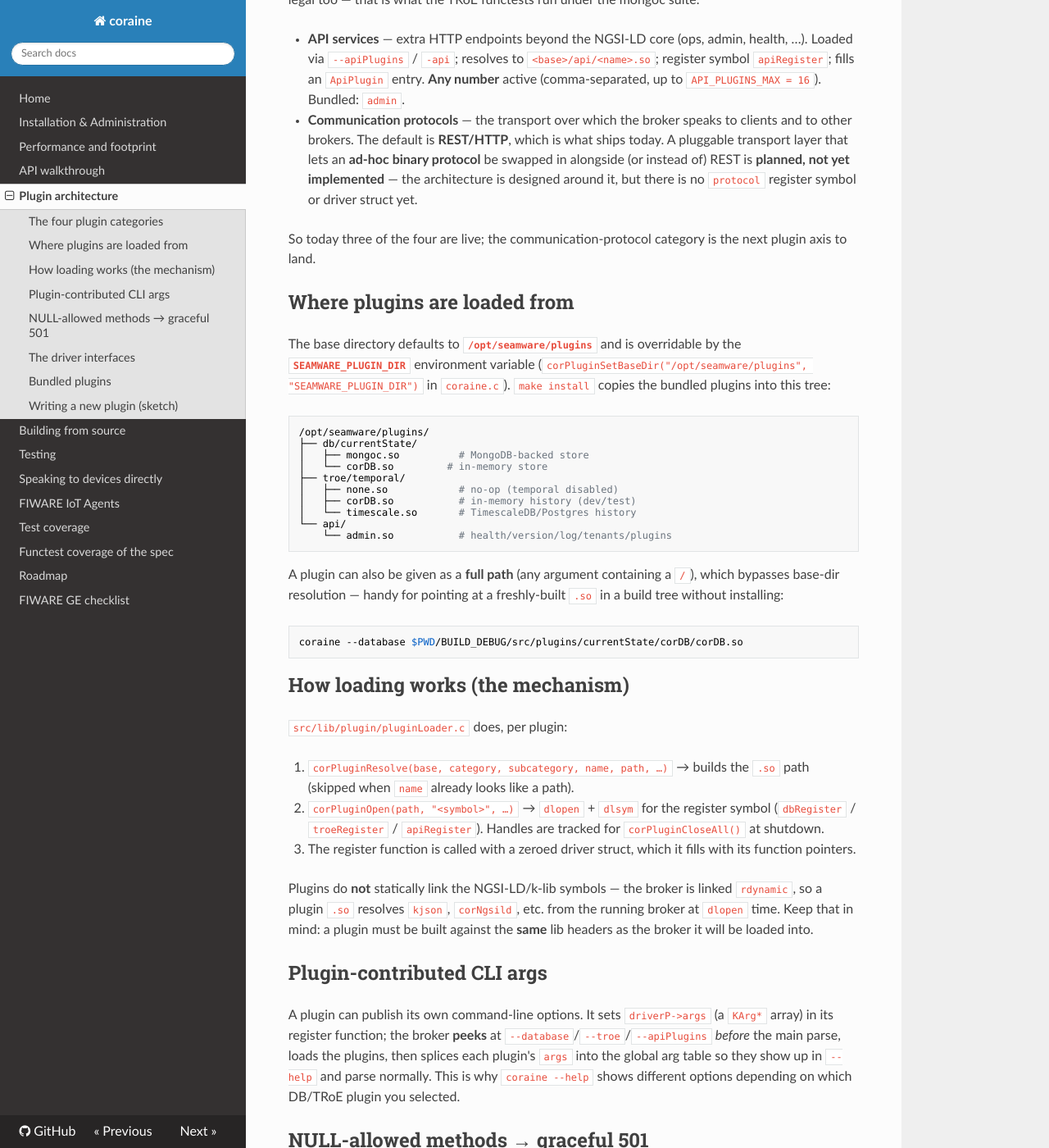
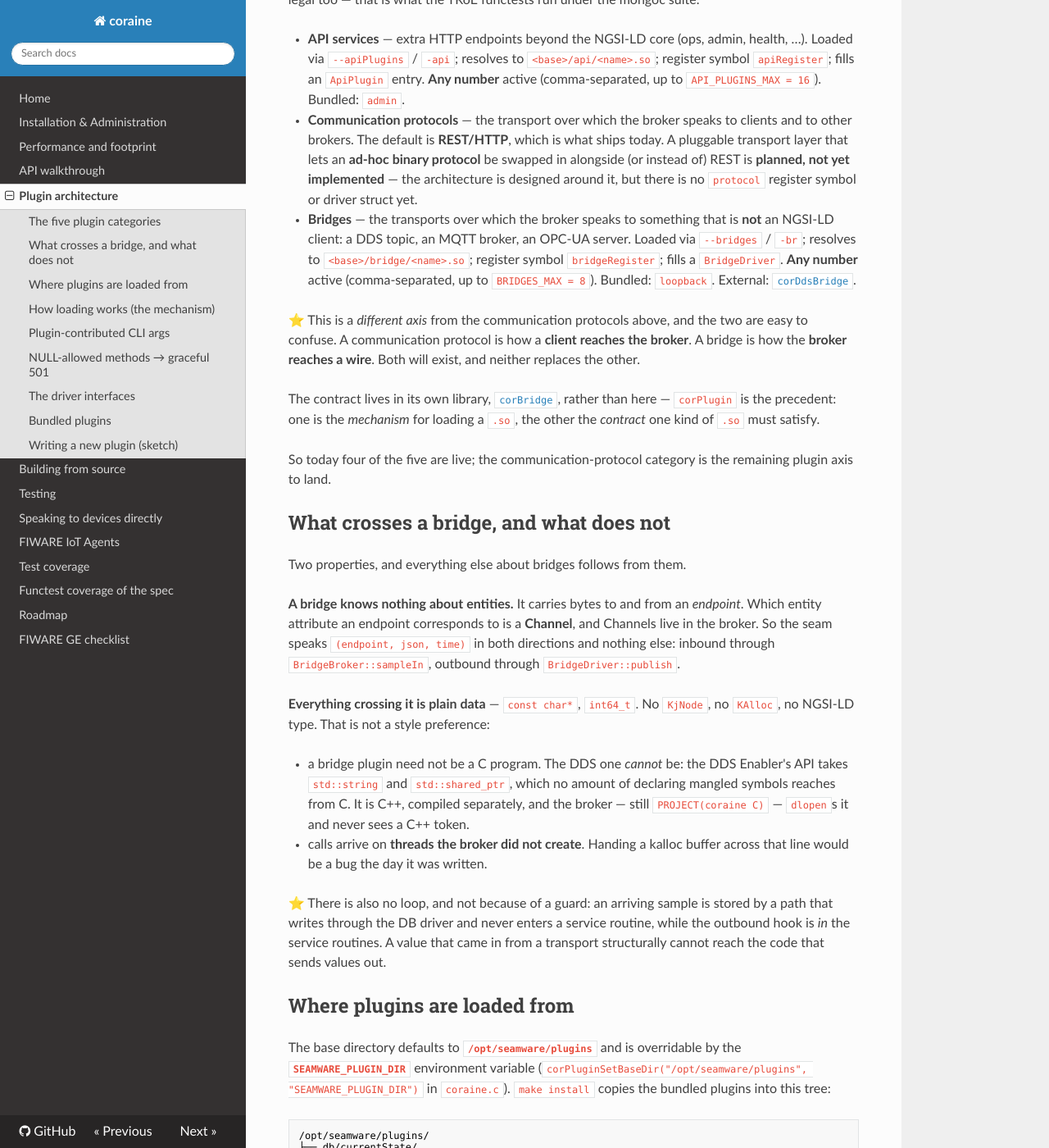
Before and after one commit to SEAMWARE/coraine, an MkDocs documentation site: the page built from doc/plugin-architecture.md, in a window 1280 px wide and 1400 px high, scrolled down 669 px. Shown: the whole window at 82% size. Built offline with MkDocs 1.6.1, drawn with Linux system fonts in a browser that asks for light colours; nearby versions of some CDN libraries; comment, search, counter and statistics services are not loaded; some of the changed text lies outside the part shown.

Commit message:
doc: bridges are the fifth plugin category
The document said four, and the count was the least of it: someone reading it
would have found no mention of --bridges, no bridgeRegister among the register
symbols, and no bridge/ in the plugin directory it draws.

It also says why bridges are a different axis from the communication protocols
listed beside them, because the two are easy to confuse and the distinction is
the whole point: a communication protocol is how a CLIENT REACHES THE BROKER, a
bridge is how the BROKER REACHES A WIRE.

And a section on what crosses the seam - plain data only, in both directions -
with the two reasons that are not style: a bridge need not be a C program (the
DDS one cannot be), and calls arrive on threads the broker did not create.

Co-Authored-By: Claude Opus 5 (1M context) <noreply@anthropic.com>

````diff
--- a/doc/plugin-architecture.md
+++ b/doc/plugin-architecture.md
@@ -6,9 +6,9 @@
 > non-NGSI-LD admin/ops endpoints — are dynamically loaded shared objects. You
 > choose them at startup; you can write your own without touching the core.
 
-## The four plugin categories
+## The five plugin categories
 
-There are **four** kinds of plugin:
+There are **five** kinds of plugin:
 
 - **Current-state DB** — where entities, subscriptions and registrations live.
   Loaded via `--database` / `-db`; resolves to `<base>/db/currentState/<name>.so`;
@@ -39,8 +39,51 @@ There are **four** kinds of plugin:
   the architecture is designed around it, but there is no `protocol` register
   symbol or driver struct yet.
 
-So today three of the four are live; the communication-protocol category is the
-next plugin axis to land.
+- **Bridges** — the transports over which the broker speaks to something that is
+  **not** an NGSI-LD client: a DDS topic, an MQTT broker, an OPC-UA server.
+  Loaded via `--bridges` / `-br`; resolves to `<base>/bridge/<name>.so`;
+  register symbol `bridgeRegister`; fills a `BridgeDriver`. **Any number** active
+  (comma-separated, up to `BRIDGES_MAX = 8`). Bundled: `loopback`. External:
+  [`corDdsBridge`](https://github.com/SEAMWARE/corDdsBridge).
+
+  ⭐ This is a *different axis* from the communication protocols above, and the
+  two are easy to confuse. A communication protocol is how a **client reaches
+  the broker**. A bridge is how the **broker reaches a wire**. Both will exist,
+  and neither replaces the other.
+
+  The contract lives in its own library,
+  [`corBridge`](https://github.com/SEAMWARE/corBridge), rather than here —
+  `corPlugin` is the precedent: one is the *mechanism* for loading a `.so`, the
+  other the *contract* one kind of `.so` must satisfy.
+
+So today four of the five are live; the communication-protocol category is the
+remaining plugin axis to land.
+
+## What crosses a bridge, and what does not
+
+Two properties, and everything else about bridges follows from them.
+
+**A bridge knows nothing about entities.** It carries bytes to and from an
+*endpoint*. Which entity attribute an endpoint corresponds to is a **Channel**,
+and Channels live in the broker. So the seam speaks `(endpoint, json, time)` in
+both directions and nothing else: inbound through `BridgeBroker::sampleIn`,
+outbound through `BridgeDriver::publish`.
+
+**Everything crossing it is plain data** — `const char*`, `int64_t`. No
+`KjNode`, no `KAlloc`, no NGSI-LD type. That is not a style preference:
+
+- a bridge plugin need not be a C program. The DDS one *cannot* be: the DDS
+  Enabler's API takes `std::string` and `std::shared_ptr`, which no amount of
+  declaring mangled symbols reaches from C. It is C++, compiled separately, and
+  the broker — still `PROJECT(coraine C)` — `dlopen`s it and never sees a C++
+  token.
+- calls arrive on **threads the broker did not create**. Handing a kalloc buffer
+  across that line would be a bug the day it was written.
+
+⭐ There is also no loop, and not because of a guard: an arriving sample is
+stored by a path that writes through the DB driver and never enters a service
+routine, while the outbound hook is *in* the service routines. A value that came
+in from a transport structurally cannot reach the code that sends values out.
 
 ## Where plugins are loaded from
 
@@ -58,8 +101,11 @@ the **`SEAMWARE_PLUGIN_DIR`** environment variable
 │   ├── none.so            # no-op (temporal disabled)
 │   ├── corDB.so           # in-memory history (dev/test)
 │   └── timescale.so       # TimescaleDB/Postgres history
-└── api/
-    └── admin.so           # health/version/log/tenants/plugins
+├── api/
+│   └── admin.so           # health/version/log/tenants/plugins
+└── bridge/
+    ├── loopback.so        # a transport that goes nowhere - test instrument
+    └── dds.so             # DDS, from corDdsBridge (not built by default)
 ```
 
 A plugin can also be given as a **full path** (any argument containing a `/`),
@@ -77,7 +123,8 @@ coraine --database $PWD/BUILD_DEBUG/src/plugins/currentState/corDB/corDB.so
 1. `corPluginResolve(base, category, subcategory, name, path, …)` → builds the `.so`
    path (skipped when `name` already looks like a path).
 2. `corPluginOpen(path, "<symbol>", …)` → `dlopen` + `dlsym` for the register symbol
-   (`dbRegister` / `troeRegister` / `apiRegister`). Handles are tracked for
+   (`dbRegister` / `troeRegister` / `apiRegister` / `bridgeRegister`). Handles are
+   tracked for
    `corPluginCloseAll()` at shutdown.
 3. The register function is called with a zeroed driver struct, which it fills with
    its function pointers.
@@ -91,7 +138,8 @@ broker at `dlopen` time. Keep that in mind: a plugin must be built against the
 
 A plugin can publish its own command-line options. It sets `driverP->args`
 (a `KArg*` array) in its register function; the broker **peeks** at
-`--database`/`--troe`/`--apiPlugins` *before* the main parse, loads the plugins,
+`--database`/`--troe`/`--apiPlugins`/`--bridges` *before* the main parse, loads the
+plugins,
 then splices each plugin's `args` into the global arg table so they show up in
 `--help` and parse normally. This is why `coraine --help` shows different options
 depending on which DB/TRoE plugin you selected.
@@ -123,6 +171,14 @@ the headers — read these before writing a plugin:
 - **`src/lib/plugin/ApiPlugin.h`** — extra endpoints. A flat
   `CorRestServiceSimplified[]` (verb + path + handler), optional URL `params`,
   optional `args`, and `init`/`close`/`versionInfo` hooks.
+- **`corBridge/BridgeDriver.h`** — what a bridge `.so` fills in: `init`, `close`,
+  `channelAdd`, `channelDel`, `publish`. And **`corBridge/BridgeBroker.h`** — what
+  the broker hands back: `sampleIn`, `logFunction`. Error codes: `BRIDGE_OK`,
+  `BRIDGE_NOT_FOUND`, `BRIDGE_UNSUPPORTED`, `BRIDGE_BAD_INPUT`, `BRIDGE_ERR`.
+  These live outside the broker because the plugins are external; the structs
+  are **append-only** and carry `BRIDGE_ABI_VERSION`, and a mismatch is logged
+  rather than refused — an older plugin simply leaves the newer slots NULL,
+  which is already how "unsupported" is spelled.
 
 ## Bundled plugins
 
@@ -134,6 +190,8 @@ the headers — read these before writing a plugin:
 | **corDB** | TRoE | In-memory history; exposes a dev `dumpInfo`. Dev/test. |
 | **timescale** | TRoE | TimescaleDB/Postgres-backed history (hypertables). |
 | **admin** | API | `/admin/health`, `/admin/version`, `/admin/log` (GET/PUT/POST/PATCH/DELETE for verbose/debug/traceLevels), `/admin/tenants`, `/admin/plugins`. |
+| **loopback** | Bridge | Not a transport: it hands back what it is given, **from a thread of its own**, which is the one property of a real bridge the broker has to survive. It makes an arriving value testable with no transport, publisher or network, and it is the reference a new bridge is written against — every entry point, one page, libc and pthreads. |
+| **dds** | Bridge | DDS topics ↔ entity attributes, via eProsima's DDS Enabler. **Not built or shipped by default**: the stack it links is 21.4 MiB over nine libraries against the broker's own 4.28 MiB over three. Lives in [`corDdsBridge`](https://github.com/SEAMWARE/corDdsBridge) and ships in the separate `coraine-dds` image. |
 
 ## Writing a new plugin (sketch)
 
````
